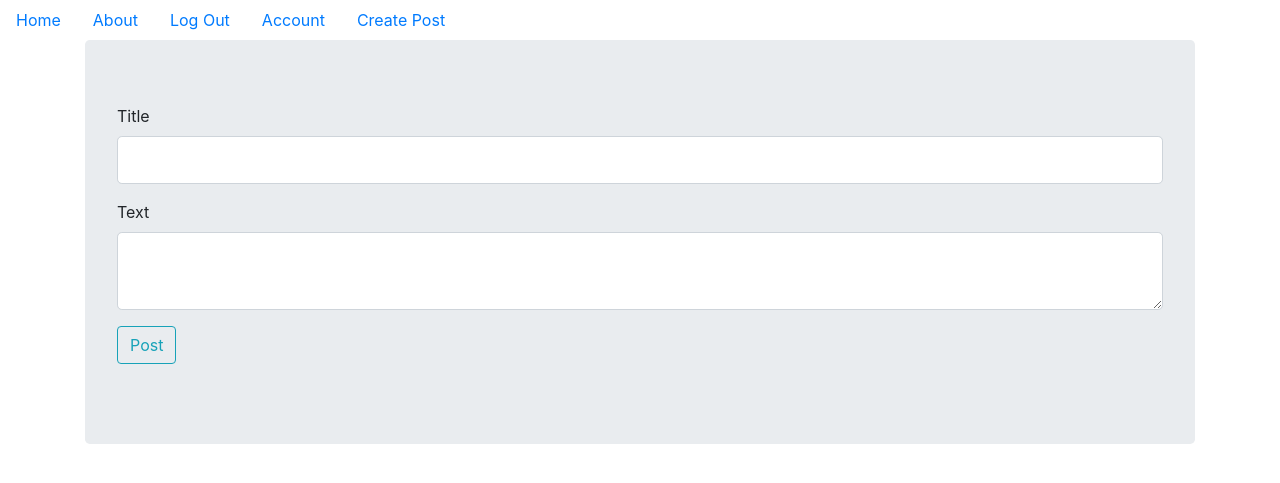
After one commit to noyan-alimov/flask-puppy-social-blog, a Flask app: page /create in a window 1280 px wide. The commit adds this page. Shown: the top 483 px of the page. Run offline with Flask 2, Linux system fonts and the light colour scheme; a user stored in the database is signed in; some libraries are stand-ins or nearby versions.

Commit message:
finished the project

```diff
--- a/puppy_company_blog/__init__.py
+++ b/puppy_company_blog/__init__.py
@@ -23,8 +23,10 @@ login_manager.login_view = 'users.login'
 # VIEWS
 from puppy_company_blog.core.views import core
 from puppy_company_blog.users.views import users
+from puppy_company_blog.blog_posts.views import blog_posts
 from puppy_company_blog.error_pages.handlers import error_pages
 
 app.register_blueprint(core)
 app.register_blueprint(users)
+app.register_blueprint(blog_posts)
 app.register_blueprint(error_pages)
--- a/puppy_company_blog/blog_posts/forms.py
+++ b/puppy_company_blog/blog_posts/forms.py
@@ -0,0 +1,8 @@
+from flask_wtf import FlaskForm
+from wtforms import StringField, SubmitField, TextAreaField
+from wtforms.validators import DataRequired
+
+class BlogPostForm(FlaskForm):
+    title = StringField('Title', validators=[DataRequired()])
+    text = TextAreaField('Text', validators=[DataRequired()])
+    submit = SubmitField('Post')
--- a/puppy_company_blog/blog_posts/views.py
+++ b/puppy_company_blog/blog_posts/views.py
@@ -0,0 +1,59 @@
+from flask import render_template, url_for, flash, redirect, request, Blueprint
+from flask_login import current_user, login_required
+from puppy_company_blog import db
+from puppy_company_blog.models import User, BlogPost
+from puppy_company_blog.blog_posts.forms import BlogPostForm
+
+blog_posts = Blueprint('blog_posts', __name__)
+
+@blog_posts.route('/create', methods=['GET', 'POST'])
+@login_required
+def create_post():
+    form = BlogPostForm()
+    if form.validate_on_submit():
+        blog_post = BlogPost(title=form.title.data, text=form.text.data, user_id=current_user.id)
+        db.session.add(blog_post)
+        db.session.commit()
+        flash('Blog Post Created!')
+        return redirect(url_for('core.index'))
+    return render_template('create_post.html', form=form)
+
+@blog_posts.route('/<int:blog_post_id>')
+def blog_post(blog_post_id):
+    blog_post = BlogPost.query.get_or_404(blog_post_id)
+    return render_template('blog_post.html', post=blog_post)
+
+@blog_posts.route('/<int:blog_post_id>/update', methods=['GET', 'POST'])
+@login_required
+def update(blog_post_id):
+    blog_post = BlogPost.query.get_or_404(blog_post_id)
+
+    if blog_post.author != current_user:
+        abort(403)
+
+    form = BlogPostForm()
+    if form.validate_on_submit():
+        blog_post.title = form.title.data
+        blog_post.text = form.text.data
+        db.session.commit()
+        flash('Blog Post Updated!')
+        return redirect(url_for('blog_posts.blog_post', blog_post_id=blog_post.id))
+
+    elif request.method == 'GET':
+        form.title.data = blog_post.title
+        form.text.data = blog_post.text
+
+    return render_template('create_post.html', form=form, title='Updating')
+
+@blog_posts.route('/<int:blog_post_id>/delete', methods=['GET', 'POST'])
+@login_required
+def delete_post(blog_post_id):
+    blog_post = BlogPost.query.get_or_404(blog_post_id)
+
+    if blog_post.author != current_user:
+        abort(403)
+
+    db.session.delete(blog_post)
+    db.session.commit()
+    flash('Blog Post Deleted!')
+    return redirect(url_for('core.index'))
--- a/puppy_company_blog/core/views.py
+++ b/puppy_company_blog/core/views.py
@@ -1,10 +1,13 @@
 from flask import render_template, request, Blueprint
+from puppy_company_blog.models import BlogPost
 
 core = Blueprint('core', __name__)
 
 @core.route('/')
 def index():
-    return render_template('index.html')
+    page = request.args.get('page', 1, type=int)
+    blog_posts = BlogPost.query.order_by(BlogPost.date.desc()).paginate(page=page, per_page=5)
+    return render_template('index.html', blog_posts=blog_posts)
 
 @core.route('/info')
 def info():
--- a/puppy_company_blog/templates/base.html
+++ b/puppy_company_blog/templates/base.html
@@ -25,7 +25,7 @@
         <a href="{{url_for('users.account')}}">Account</a>
       </li>
       <li class="nav-link">
-        <a href="{{url_for('core.index')}}">Create Post</a>
+        <a href="{{url_for('blog_posts.create_post')}}">Create Post</a>
       </li>
 
       {% else %}
--- /dev/null
+++ b/puppy_company_blog/templates/create_post.html
@@ -0,0 +1,19 @@
+{% extends "base.html" %}
+{% block content %}
+<div class="jumbotron">
+  <form class="form-group" method="POST">
+    {{form.hidden_tag()}}
+    <div class="form-group">
+      {{form.title.label(class='form-control-label')}}
+      {{form.title(class='form-control form-control-lg')}}
+    </div>
+    <div class="form-group">
+      {{form.text.label(class='form-control-label')}}
+      {{form.text(class='form-control form-control-lg')}}
+    </div>
+    <div class="form-group">
+      {{form.submit(class='btn btn-outline-info')}}
+    </div>
+  </form>
+</div>
+{% endblock %}
```
Also changed, not shown: puppy_company_blog/templates/blog_post.html (added, +38 -0 lines), puppy_company_blog/templates/index.html (+30 -0 lines), puppy_company_blog/templates/user_blog_posts.html (+23 -13 lines), puppy_company_blog/data.sqlite.
